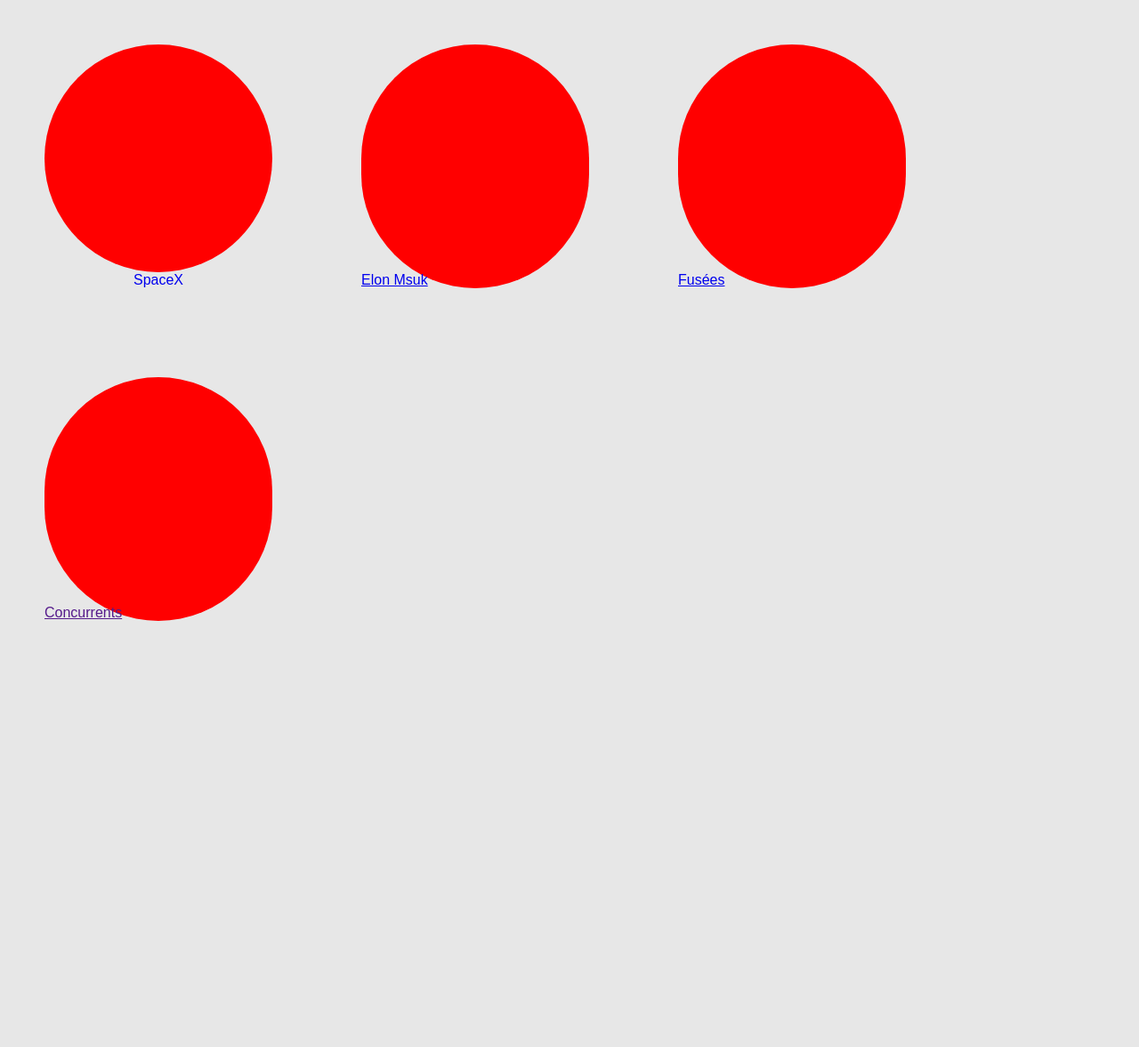
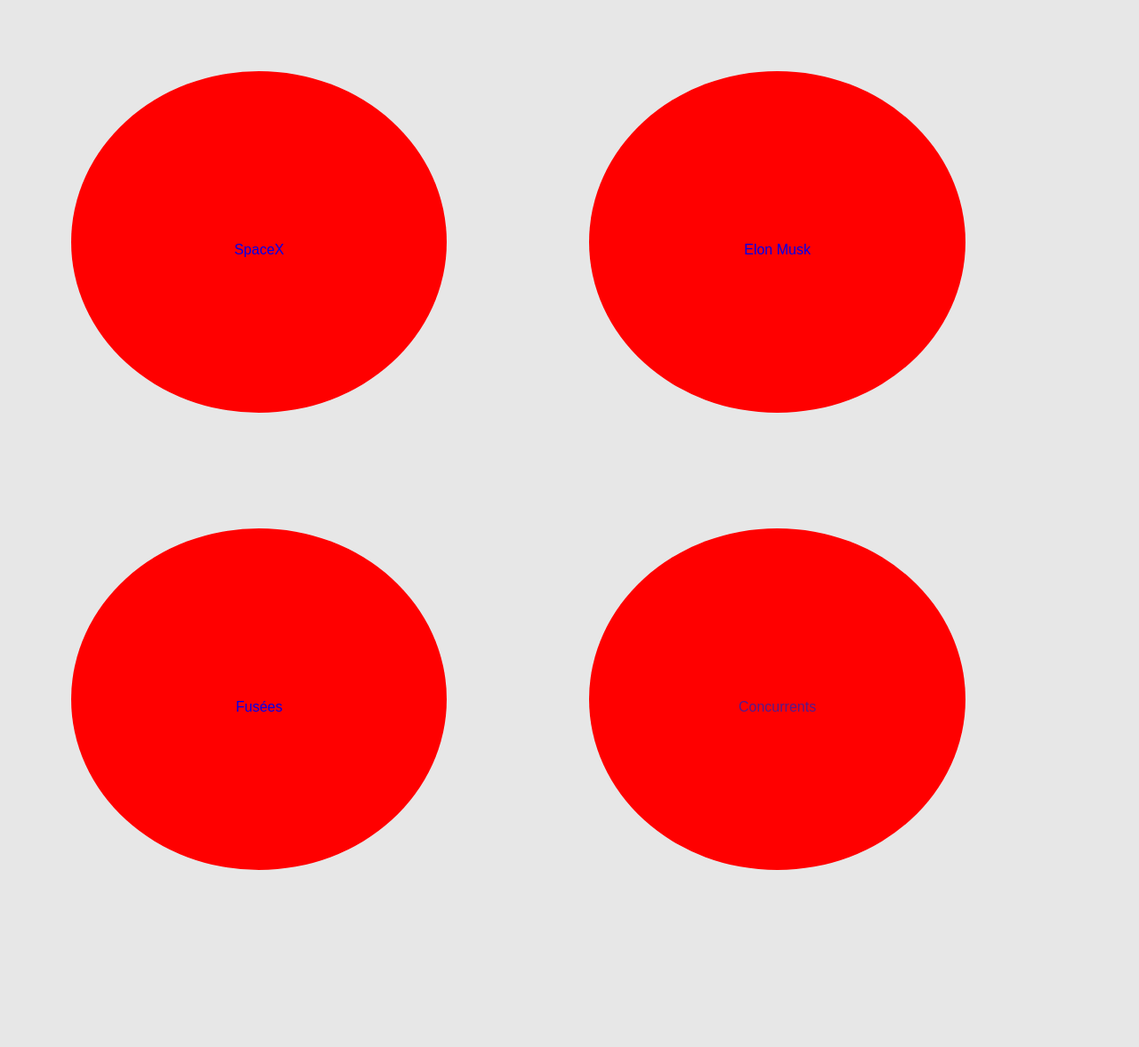
Before and after one commit to GaetanCom/Projet_Tutore_SpaceX, a PHP site: page / in a window 1280 px wide. Shown: the top 1177 px of the page at 89% size. Run offline with PHP 8.4, Linux system fonts and the light colour scheme.

Commit message:
changement de index.php et style-acceuil.css

```diff
--- a/index.php
+++ b/index.php
@@ -18,15 +18,15 @@
     	</a>
 
     	<a href="ElonMusk.php" class="div_accueil">
-    		Elon Msuk
+    		<p>Elon Musk</p>
     	</a>
 
     	<a href="Fusees.php" class="div_accueil">
-    		Fusées
+    		<p>Fusées</p>
 		</a>
 
     	<a href="" class="div_accueil">
-    		Concurrents
+    		<p>Concurrents</p>
     	</a>
 
     </section>
--- a/style_accueil.css
+++ b/style_accueil.css
@@ -3,13 +3,15 @@
 }
 
 .div_accueil{
-	border-radius: 10000px;
-	margin: 50px;
+	border-radius: 100%;
+	margin: 80px;
+	margin-bottom: 50px;
 	display: block;
 	float: left;
 	position: relative;
-	padding-top: 20%;
-	width: 20%;
+	padding:15%;
+	/* jai change le padding et le width (fait les varier pour comprendre) */
+	width: 3%;
 	background-color: red;
 }
 
```
